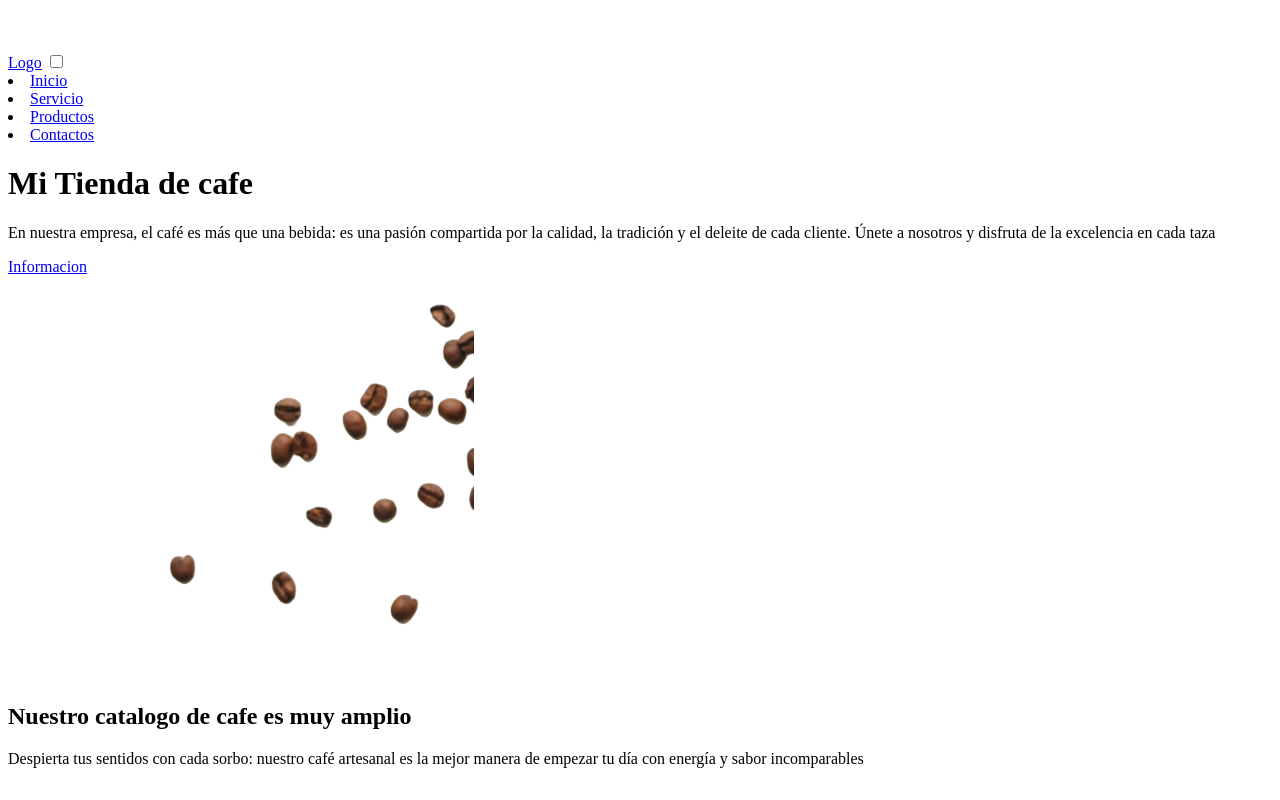
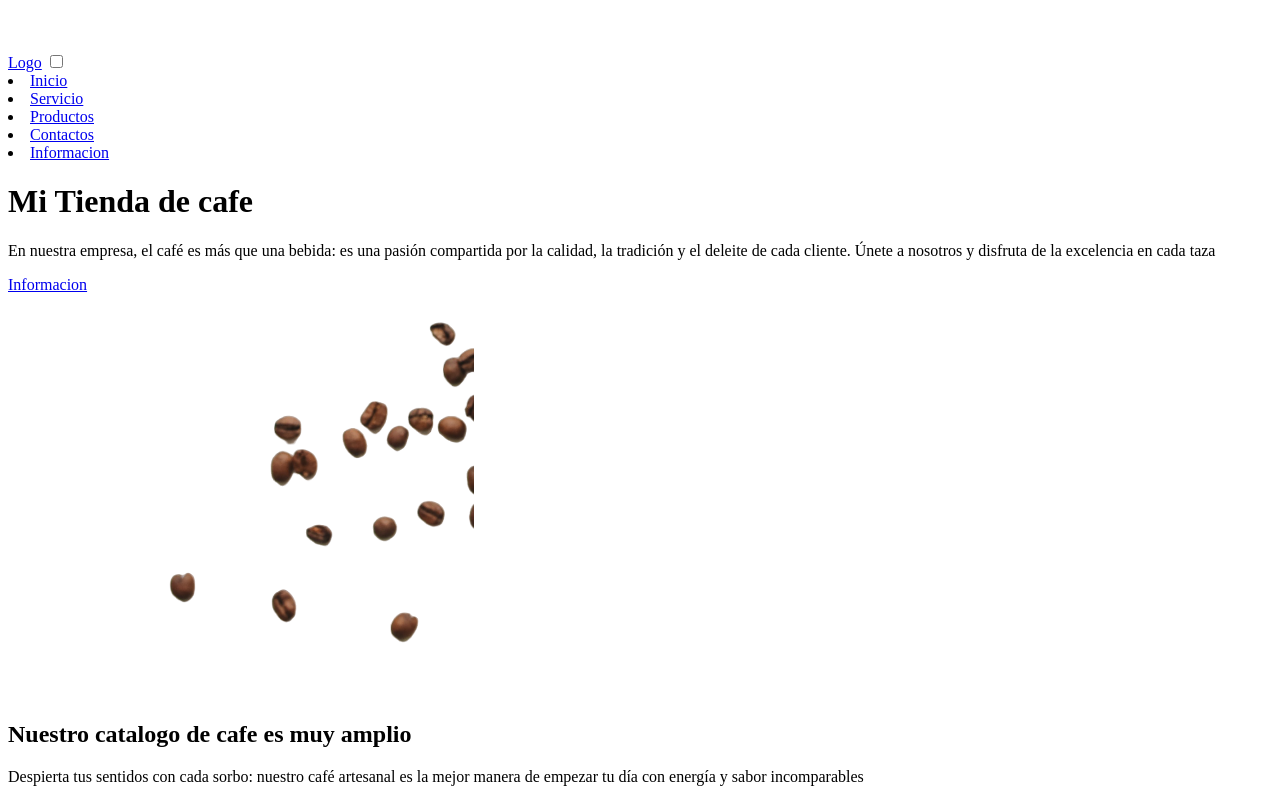
Before and after one commit to vanbni/WebPAGEDEV, a plain HTML site: page index.html in a window 1280 px wide. Shown: the top 800 px of the page. Drawn offline with Linux system fonts and the light colour scheme.

Commit message:
Se agrego una opcion

```diff
--- a/index.html
+++ b/index.html
@@ -21,6 +21,7 @@
                     <li><a href="#">Servicio</a></li>
                     <li><a href="#">Productos</a></li>
                     <li><a href="#">Contactos</a></li>
+                    <li><a href="#">Informacion</a></li>
                 </u1>
             </nav>
         </div>
```
